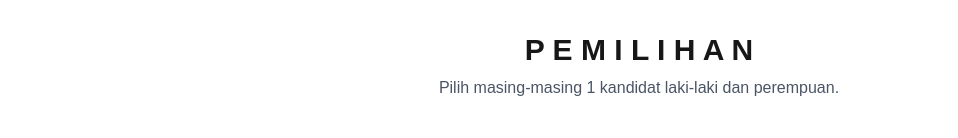
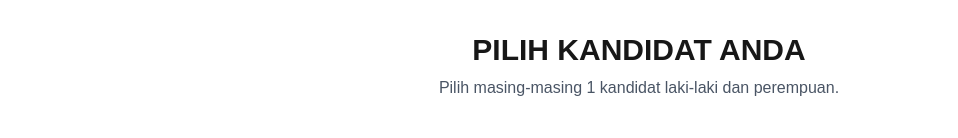
Before and after one commit to ztzcorp/website-voting, a Next.js app: page /vote in a window 1280 px wide. Shown: the top 138 px of the page, without its empty margins (1-959 px from the left). Built offline with nearby package versions, Linux system fonts and the light colour scheme; no server answers; the database is empty; sample sign-in values are in the browser's storage.

Commit message:
Selesaikan fitur pencarian dan perbaiki tombol submit

```diff
--- a/app/vote/page.js
+++ b/app/vote/page.js
@@ -108,7 +108,7 @@ export default function VotePage() {
   return (
     <main className="container mx-auto p-8">
       <div className="text-center mb-10">
-        <h1 className="text-3xl font-bold">P E M I L I H A N</h1>
+        <h1 className="text-3xl font-bold">PILIH KANDIDAT ANDA</h1>
         <p className="mt-2 text-gray-600">Pilih masing-masing 1 kandidat laki-laki dan perempuan.</p>
       </div>
 
```
